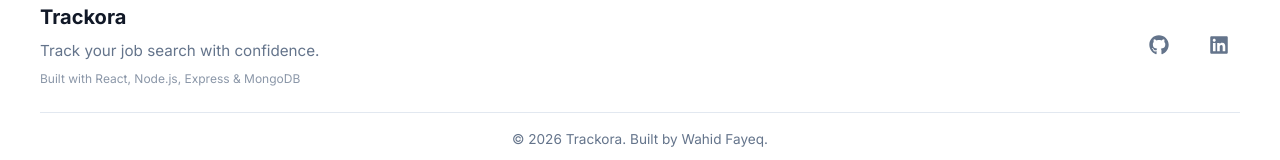
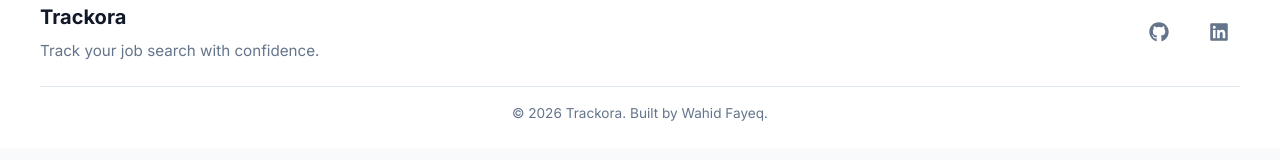
Before and after one commit to Wahid2025-Fayeq/trackora, a React (Vite) app in the folder client/: page / in a window 1280 px wide. Shown: the part 1456-1616 px from the top of the page. Built offline with nearby package versions, Linux system fonts and the light colour scheme.

Commit message:
Complete footer component

```diff
--- a/client/src/components/layout/Footer/Footer.css
+++ b/client/src/components/layout/Footer/Footer.css
@@ -34,15 +34,6 @@
   margin: 0;
   color: var(--color-text-secondary);
   font-size: 0.95rem;
-  overflow-wrap: anywhere;
-}
-
-.footer__tech {
-  display: block;
-  margin-top: 8px;
-  font-size: 12px;
-  opacity: 0.75;
-  color: var(--color-text-secondary);
   overflow-wrap: anywhere;
 }
 
--- a/client/src/components/layout/Footer/Footer.jsx
+++ b/client/src/components/layout/Footer/Footer.jsx
@@ -12,10 +12,6 @@ function Footer() {
           <h3>Trackora</h3>
 
           <p>Track your job search with confidence.</p>
-
-          <span className="footer__tech">
-            Built with React, Node.js, Express & MongoDB
-          </span>
         </div>
 
         <div className="footer__social">
```
